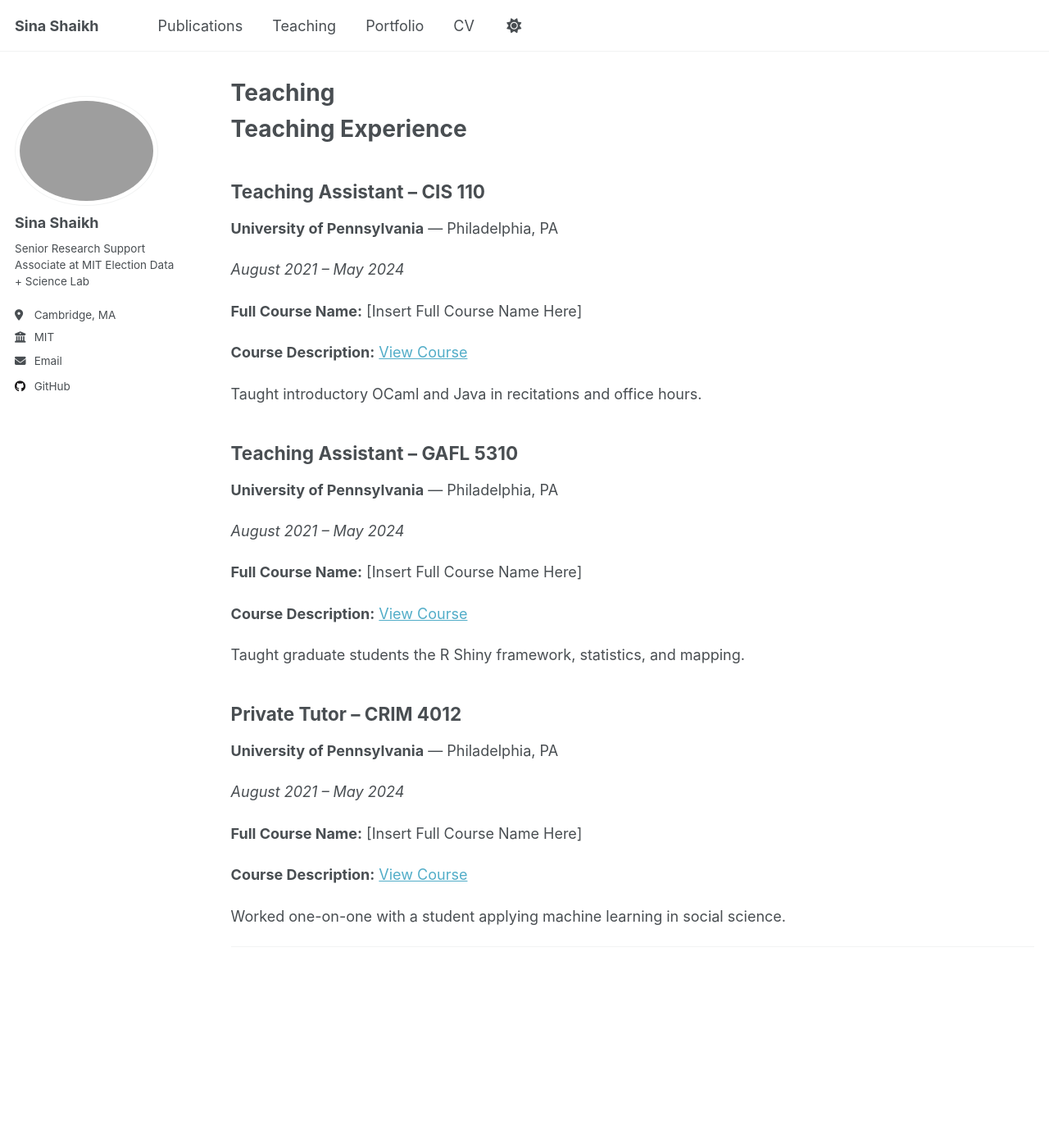
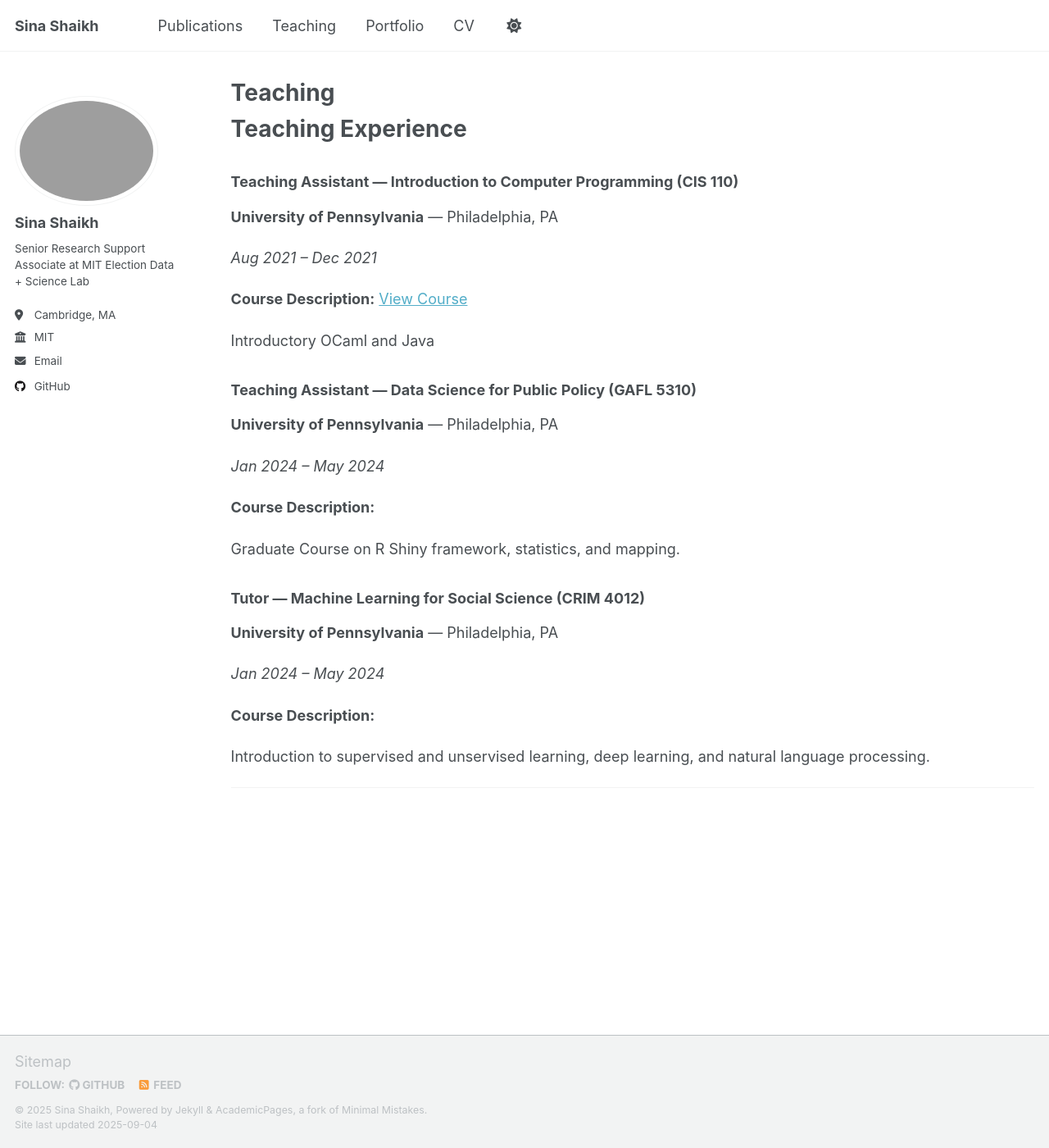
Before and after one commit to SinaShaikh/sinashaikh.github.io, a Jekyll site: the page built from _pages/teaching.html, in a window 1280 px wide and 1400 px high. Shown: the whole window at 82% size. Built offline with Jekyll 4.4.1, drawn with Linux system fonts in a browser that asks for light colours; a script that is not in the unit is left out.

Commit message:
Update teaching.html

```diff
--- a/_pages/teaching.html
+++ b/_pages/teaching.html
@@ -13,31 +13,30 @@
  -->
 <h1>Teaching Experience</h1>
 
-<section>
-  <h2>Teaching Assistant – CIS 110</h2>
-  <p><strong>University of Pennsylvania</strong> — Philadelphia, PA</p>
-  <p><em>August 2021 – May 2024</em></p>
-  <p><strong>Full Course Name:</strong> [Insert Full Course Name Here]</p>
-  <p><strong>Course Description:</strong> <a href="[Insert Link Here]">View Course</a></p>
-  <p>Taught introductory OCaml and Java in recitations and office hours.</p>
-</section>
+ <div class="teaching-experiences">
+  <div class="experience">
+    <h3>Teaching Assistant — Introduction to Computer Programming (CIS 110)</h3>
+    <p><strong>University of Pennsylvania</strong> — Philadelphia, PA</p>
+    <p><em>Aug 2021 – Dec 2021</em></p>
+    <p><strong>Course Description:</strong> <a href="[https://www.cis.upenn.edu/~cis110/current/py/index.html]">View Course</a></p>
+    <p>Introductory OCaml and Java</p>
+  </div>
 
-<section>
-  <h2>Teaching Assistant – GAFL 5310</h2>
-  <p><strong>University of Pennsylvania</strong> — Philadelphia, PA</p>
-  <p><em>August 2021 – May 2024</em></p>
-  <p><strong>Full Course Name:</strong> [Insert Full Course Name Here]</p>
-  <p><strong>Course Description:</strong> <a href="[Insert Link Here]">View Course</a></p>
-  <p>Taught graduate students the R Shiny framework, statistics, and mapping.</p>
-</section>
+  <div class="experience">
+    <h3>Teaching Assistant — Data Science for Public Policy (GAFL 5310)</h3>
+    <p><strong>University of Pennsylvania</strong> — Philadelphia, PA</p>
+    <p><em>Jan 2024 – May 2024</em></p>
+    <p><strong>Course Description:</strong></p>
+    <p>Graduate Course on R Shiny framework, statistics, and mapping.</p>
+  </div>
 
-<section>
-  <h2>Private Tutor – CRIM 4012</h2>
-  <p><strong>University of Pennsylvania</strong> — Philadelphia, PA</p>
-  <p><em>August 2021 – May 2024</em></p>
-  <p><strong>Full Course Name:</strong> [Insert Full Course Name Here]</p>
-  <p><strong>Course Description:</strong> <a href="[Insert Link Here]">View Course</a></p>
-  <p>Worked one-on-one with a student applying machine learning in social science.</p>
-</section>
+  <div class="experience">
+    <h3>Tutor — Machine Learning for Social Science (CRIM 4012)</h3>
+    <p><strong>University of Pennsylvania</strong> — Philadelphia, PA</p>
+    <p><em>Jan 2024 – May 2024</em></p>
+    <p><strong>Course Description:</strong></p>
+    <p>Introduction to supervised and unservised learning, deep learning, and natural language processing.</p>
+  </div>
+</div>
 
 <hr>
```
